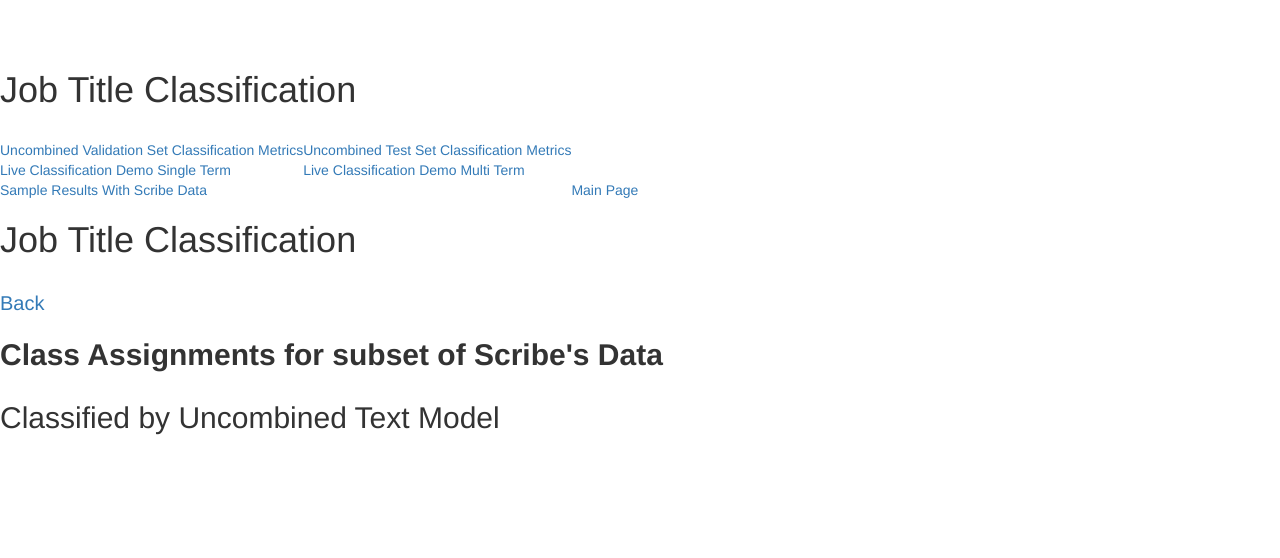
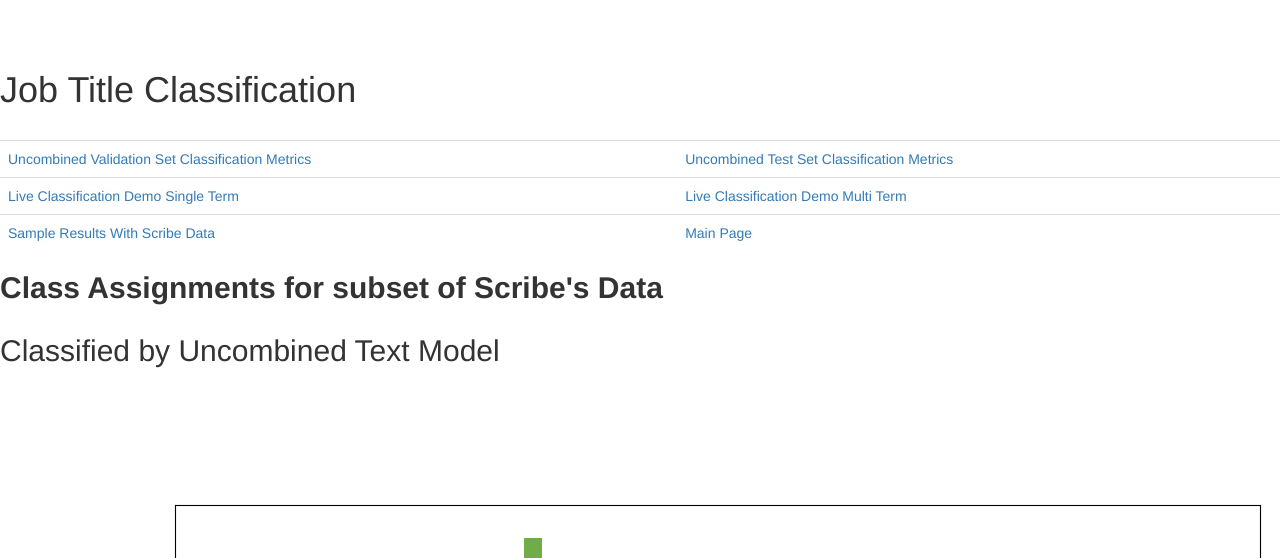
Before and after one commit to kotoroshinoto/whostheboss, a Flask app: template scribe_classifier/flask_demo/templates/scribe_results.html in a window 1280 px wide; the page is wider, and only the part inside the window is pictured. Shown: the top 558 px of that part. Run offline with Flask 2, Linux system fonts and the light colour scheme; the template is opened without the code that fills it, so the values that code supplies are empty; parts of the project's set-up code (start-up, migrations or seed data) failed here and were passed over; some libraries are stand-ins or nearby versions.

Commit message:
flask app looks nice

```diff
--- a/scribe_classifier/flask_demo/templates/input.html
+++ b/scribe_classifier/flask_demo/templates/input.html
@@ -2,7 +2,6 @@
 {% block body %}
     <div class="container">
     <div class="starter-template">
-        <p style="font-size:20px"><a href="/"> Back </a><br>
         <h2>Input Page</h2>
         <p>Enter Job Title OR Nonsense / Random Text</p>
     </div>
--- a/scribe_classifier/flask_demo/templates/layout.html
+++ b/scribe_classifier/flask_demo/templates/layout.html
@@ -7,7 +7,7 @@
   <body>
   <div class="page">
     <h1>Job Title Classification</h1><br>
-    <table border="0">
+    <table border="0" class = "table">
         <tr>
             <td><a href="/model_uncombined_validate">Uncombined Validation Set Classification Metrics</a></td>
             <td><a href="/model_uncombined_test">Uncombined Test Set Classification Metrics</a></td>
@@ -17,7 +17,7 @@
             <td><a href="/multi_input">Live Classification Demo Multi Term</a></td>
         </tr>
         <tr>
-            <td colspan="2"><a href="/scribe_results">Sample Results With Scribe Data</a></td>
+            <td><a href="/scribe_results">Sample Results With Scribe Data</a></td>
             <td><a href="/">Main Page</a></td>
         </tr>
      </table>
--- a/scribe_classifier/flask_demo/templates/multi_input.html
+++ b/scribe_classifier/flask_demo/templates/multi_input.html
@@ -2,7 +2,6 @@
 {% block body %}
   <div class="container">
     <div class="starter-template">
-        <p style="font-size:20px"><a href="/"> Back </a><br>
         <h2>Input Page</h2>
         <p>Enter Job Title OR Nonsense / Random Text</p>
     </div>
--- a/scribe_classifier/flask_demo/templates/multi_output.html
+++ b/scribe_classifier/flask_demo/templates/multi_output.html
@@ -2,7 +2,6 @@
 {% block body %}
   <div class="container">
     <div class="starter-template">
-        <p style="font-size:20px"><a href="/"> Back </a><br>
         <h2>Input Page</h2>
         <p>Enter Job Title OR Nonsense / Random Text</p>
     </div>
--- a/scribe_classifier/flask_demo/templates/output.html
+++ b/scribe_classifier/flask_demo/templates/output.html
@@ -2,7 +2,6 @@
 {% block body %}
   <div class="container">
     <div class="starter-template">
-        <p style="font-size:20px"><a href="/"> Back </a><br>
         <h2>Input Page</h2>
         <p>Enter Job Title OR Nonsense / Random Text</p>
     </div>
--- a/scribe_classifier/flask_demo/templates/scribe_results.html
+++ b/scribe_classifier/flask_demo/templates/scribe_results.html
@@ -1,8 +1,5 @@
 {% extends "layout.html" %}
 {% block body %}
- <p>
-    <h1>Job Title Classification</h1><br>
-    <p style="font-size:20px"><a href="/">Back</a>
     <h2><b>Class Assignments for subset of Scribe's Data</b></h2>
     {{query_string}}
     <table>
--- a/scribe_classifier/flask_demo/views.py
+++ b/scribe_classifier/flask_demo/views.py
@@ -21,6 +21,8 @@ import io
 # db = create_engine('postgres://%s@%s/%s'%(user, host, dbname))
 # con = None
 # con = psycopg2.connect(database = dbname, user = user)
+
+pd.set_option('display.max_colwidth', -1)
 
 
 class ClassificationReporter:
@@ -48,9 +50,8 @@ class ClassificationReporter:
         df['Recall'] = pd.Series(data=self.recall).append(pd.Series([self.avg_recall]))
         df['F1-Score'] = pd.Series(data=self.fbeta_score).append(pd.Series([self.avg_fbeta_score]))
         df['Support'] = pd.Series(data=self.support).append(pd.Series([self.total]))
-
-        cats = np.ndarray.copy(self.cats)  # type: np.ndarray
-        cats = np.append(cats, np.ndarray(["Avg / Total"]))
+        cats = list(self.cats)
+        cats.append("Avg / Total")
         df['Category'] = cats
         df.index = pd.RangeIndex(len(df.index))
         cols = df.columns.tolist()
@@ -141,18 +142,18 @@ def index():
 def uncombined_validation_results_page():
     return render_template('model_validate.html',
                            switch_link_url="/model_uncombined_test",
-                           switch_link_text="Uncombined Test Set Classification Metrics",
-                           model_type="Validation Set: Uncombined Job Title Text",
-                           dataframe=valid_report.get_report_dataframe().to_html(index=False))
+                           switch_link_text="Classification Metrics",
+                           model_type="Validation Set:",
+                           dataframe=valid_report.get_report_dataframe().to_html(index=False, classes=["table", "table-bordered", "table-striped"]))
 
 
 @app.route('/model_uncombined_test')
 def uncombined_test_results_page():
     return render_template('model_validate.html',
                            switch_link_url="/model_uncombined_validate",
-                           switch_link_text="Uncombined Validation Set Classification Metrics",
-                           model_type="Test Set: Uncombined Job Title Text",
-                           dataframe=test_report.get_report_dataframe().to_html(index=False))
+                           switch_link_text="Classification Metrics",
+                           model_type="Test Set:",
+                           dataframe=test_report.get_report_dataframe().to_html(index=False, classes=["table", "table-bordered", "table-striped"]))
 
 
 @app.route('/future_plans')
@@ -172,6 +173,7 @@ def scribe_results():
     if force_img_generation or not os.path.exists(combined_img_path):
         generate_scribe_category_plot(combined_img_path, 'combined_class')
     return render_template("scribe_results.html", query_string=query_string)
+
 
 @app.route('/input')
 def classify_text_input():
@@ -239,4 +241,4 @@ def classify_text_output_multi():
     df['Level2_Description'] = out_col2
     df['Level3_Code'] = out_code3
     df['Level3_Description'] = out_col3
-    return render_template("multi_output.html", dataframe=df.to_html(index=False))
+    return render_template("multi_output.html", dataframe=df.to_html(index=False, classes=["table", "table-bordered"]))
```
